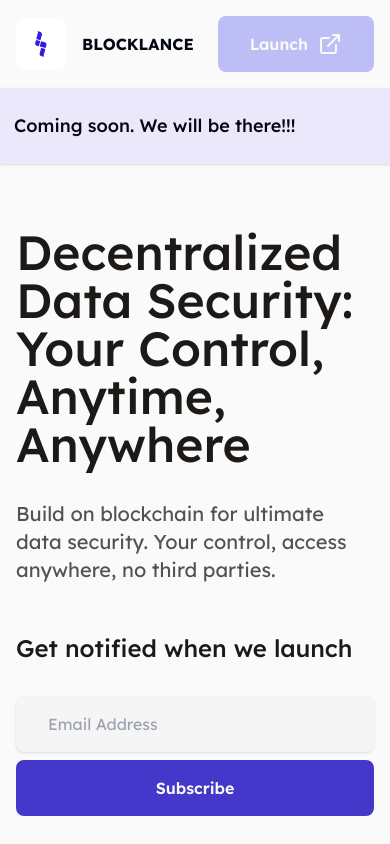
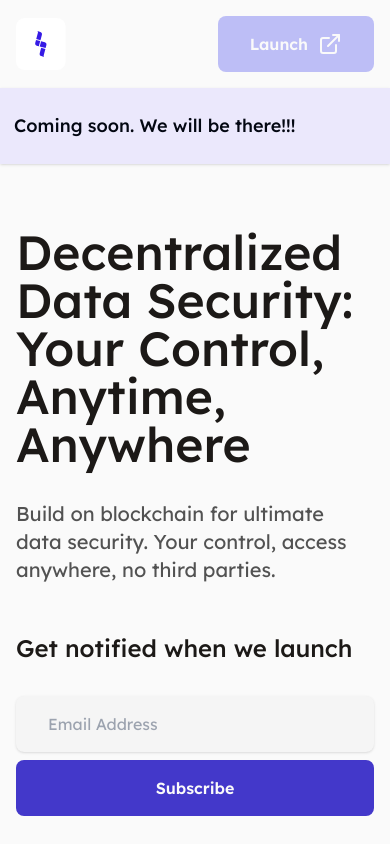
Before and after one commit to BlocklanceHQ/landing, a Next.js app: page / in a window 390 px wide. Shown: the top 844 px of the page. Built offline with nearby package versions, Linux system fonts and the light colour scheme.

Commit message:
style: hide blocklamce text on mobile

```diff
--- a/app/layout.tsx
+++ b/app/layout.tsx
@@ -23,7 +23,7 @@ export default function RootLayout({
         <div className="flex justify-between items-center md:mx-20 p-4">
           <a href="/" className="flex items-center uppercase font-bold gap-4">
             <Image src={Logo.src} width={50} height={60} alt="Logo" />{" "}
-            <span>BlockLance</span>
+            <span className="hidden md:inline">BlockLance</span>
           </a>
           <div className="hidden md:flex gap-4">
             <a
```
